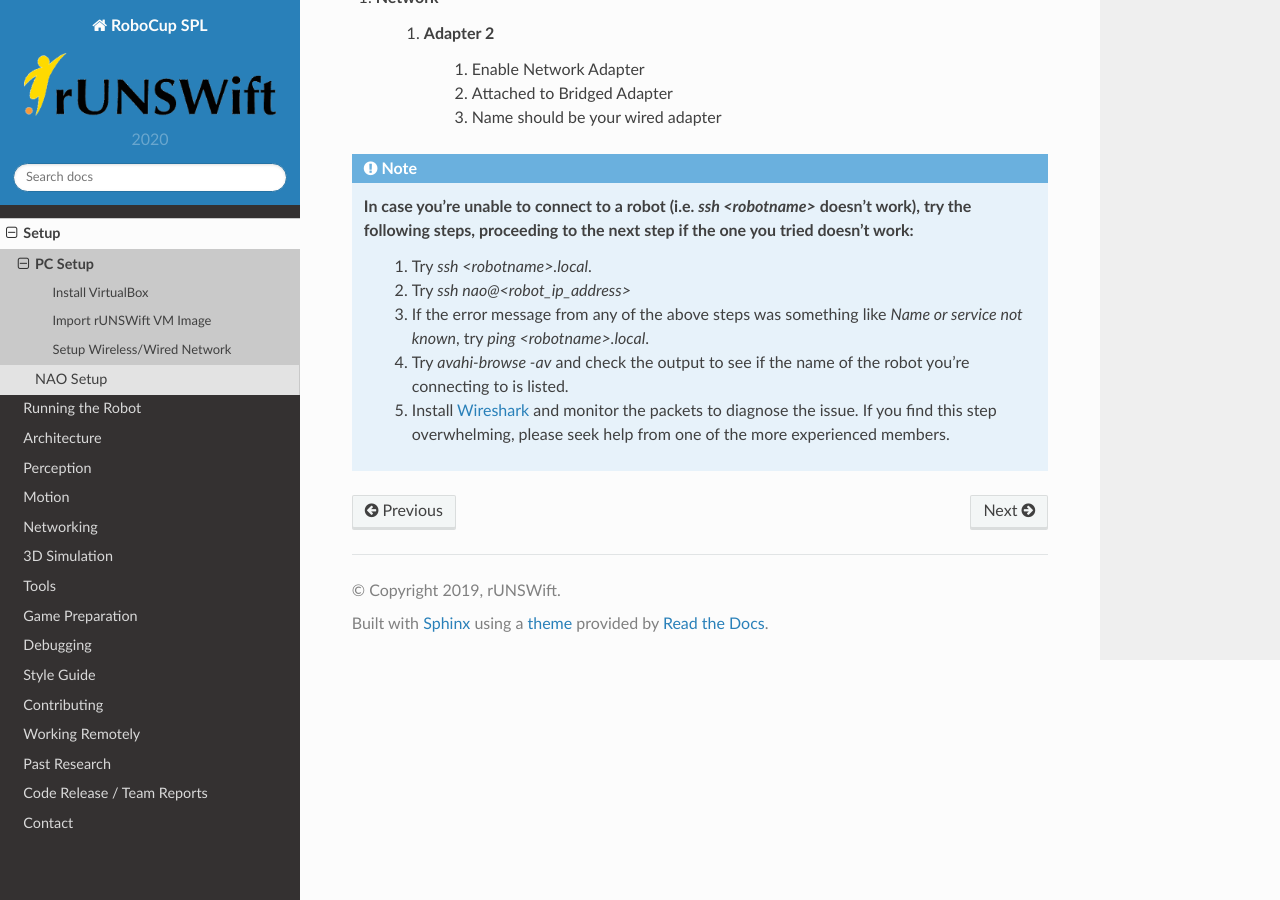
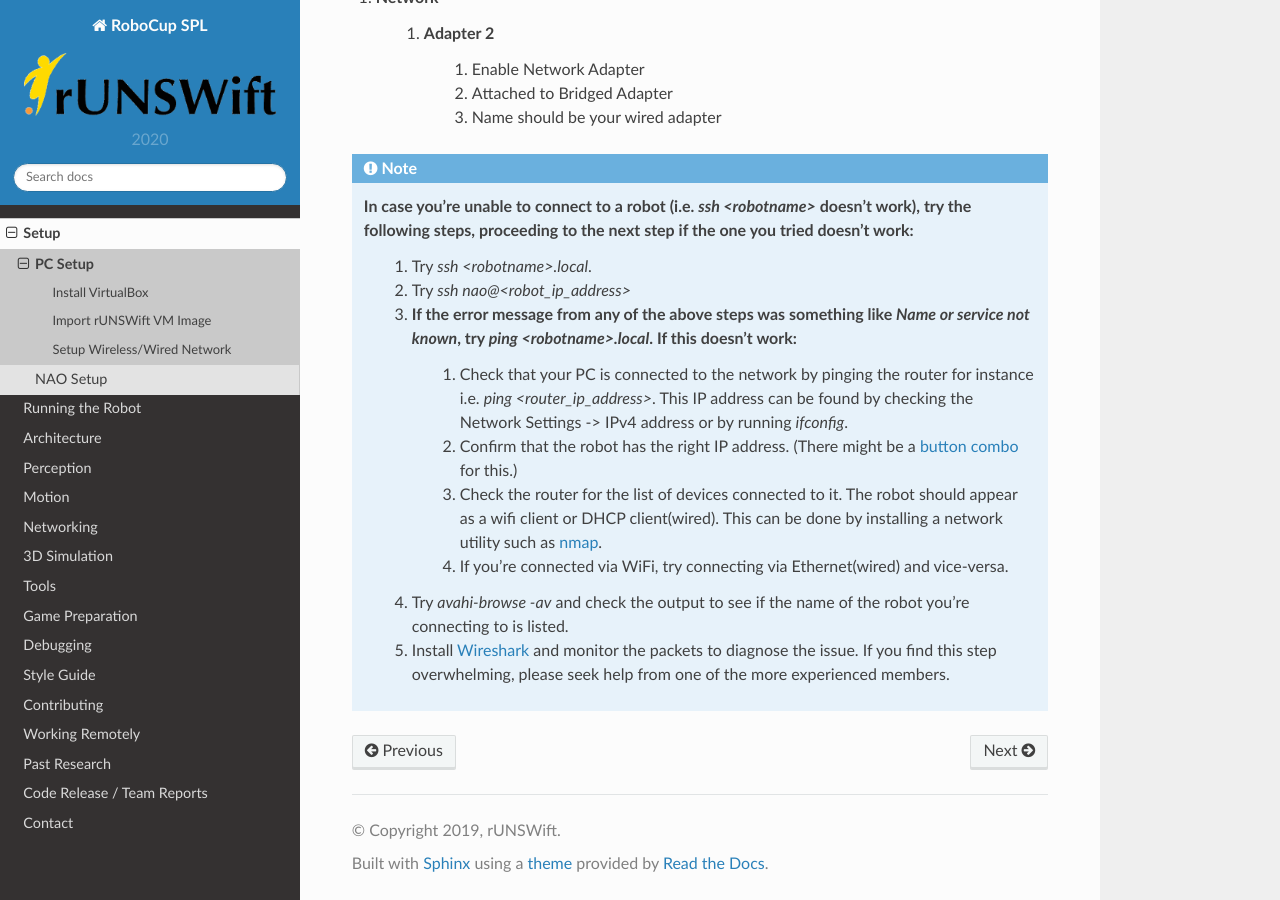
Before and after one commit to UNSWComputing/rUNSWift-docs, a Sphinx documentation site: the page built from source/setup/pc_setup.rst, in a window 1280 px wide and 900 px high, scrolled down 1717 px. Built offline with Sphinx 7.4.7 and the Read the Docs theme 2.0.0, drawn with Linux system fonts in a browser that asks for light colours.

Commit message:
Update troubleshooting instructions

```diff
--- a/source/setup/pc_setup.rst
+++ b/source/setup/pc_setup.rst
@@ -76,6 +76,10 @@
     In case you're unable to connect to a robot (i.e. `ssh <robotname>` doesn't work), try the following steps, proceeding to the next step if the one you tried doesn't work:
         #. Try `ssh <robotname>.local`.
         #. Try `ssh nao@<robot_ip_address>`
-        #. If the error message from any of the above steps was something like `Name or service not known`, try `ping <robotname>.local`.
+        #. If the error message from any of the above steps was something like `Name or service not known`, try `ping <robotname>.local`. If this doesn't work:
+            #. Check that your PC is connected to the network by pinging the router for instance i.e. `ping <router_ip_address>`. This IP address can be found by checking the Network Settings -> IPv4 address or by running `ifconfig`.
+            #. Confirm that the robot has the right IP address. (There might be a `button combo <https://runswift.readthedocs.io/en/latest/running/button_presses.html#chest-button-interface>`_ for this.)
+            #. Check the router for the list of devices connected to it. The robot should appear as a wifi client or DHCP client(wired). This can be done by installing a network utility such as `nmap <https://nmap.org>`_.
+            #. If you're connected via WiFi, try connecting via Ethernet(wired) and vice-versa.
         #. Try `avahi-browse -av` and check the output to see if the name of the robot you're connecting to is listed.
         #. Install `Wireshark <https://www.wireshark.org/download.html>`_ and monitor the packets to diagnose the issue. If you find this step overwhelming, please seek help from one of the more experienced members.
```
